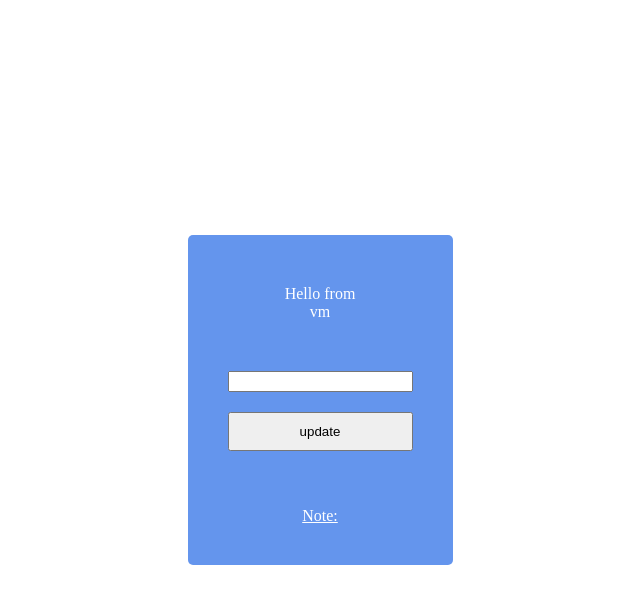
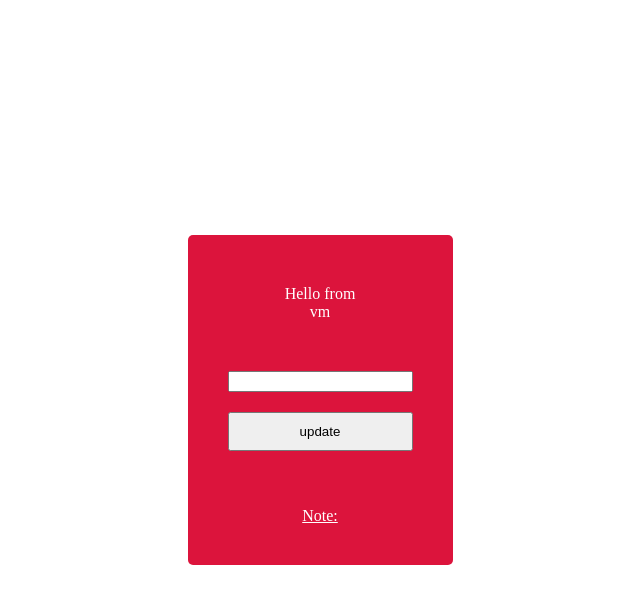
Before and after one commit to sauercrowd/swt-demo, a Flask app: page / in a window 1280 px wide. Shown: the top 604 px of the page, without its empty margins (320-960 px from the left). Run offline with Flask 2, Linux system fonts and the light colour scheme.

Commit message:
fixed mistake

```diff
--- a/static/style.css
+++ b/static/style.css
@@ -36,7 +36,7 @@ body{
 }
 
 #horizontalWrapper{
-    background: cornflowerblue;
+    background: crimson;
     color: white;
     padding: 30px;
     border-radius:5px;
```
